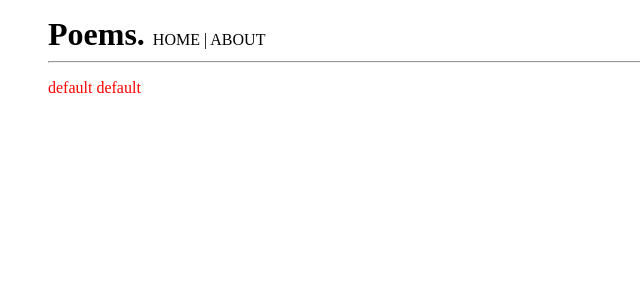
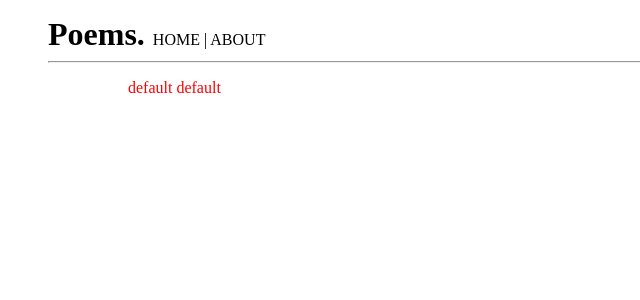
Before and after one commit to samcolson4/poems, a React (Create React App) app: page / in a window 1280 px wide. Shown: the top 300 px of the page, without its empty margins (0-640 px from the left). Built offline with nearby package versions, Linux system fonts and the light colour scheme.

Commit message:
Update CSS

```diff
--- a/src/components/pages/home/home.js
+++ b/src/components/pages/home/home.js
@@ -20,8 +20,7 @@ class Home extends Component {
     }
 
     return (
-      <div>
-        {/* <div>{ wordList }</div> */}
+      <div className="poem_body">
         <div>{ words.lines[0] }</div>
         <div>{ words.lines[1] }</div>
         <div>{ words.lines[2] }</div>
@@ -29,6 +28,7 @@ class Home extends Component {
         <div>{ words.lines[4] }</div>
         <div>{ words.lines[5] }</div>
         <div>{ words.lines[6] }</div>
+        <div>{ words.lines[7] }</div>
       </div>
     );
   }
--- a/src/components/pages/home/poem.css
+++ b/src/components/pages/home/poem.css
@@ -1,3 +1,8 @@
+.poem_body {
+  margin-left: 5em;
+  margin-right: 5em;
+}
+
 .line1 {
   text-align: left;
 }
```
